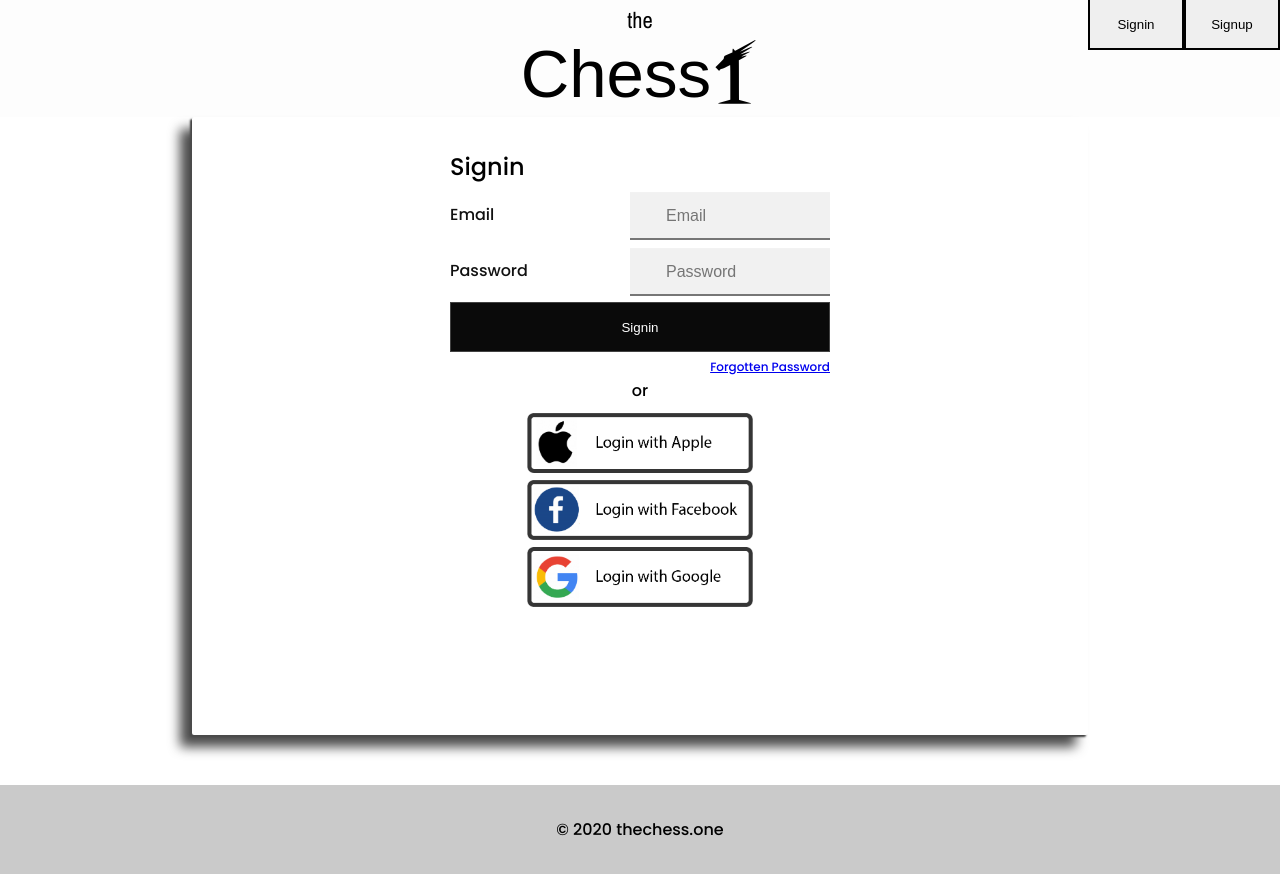
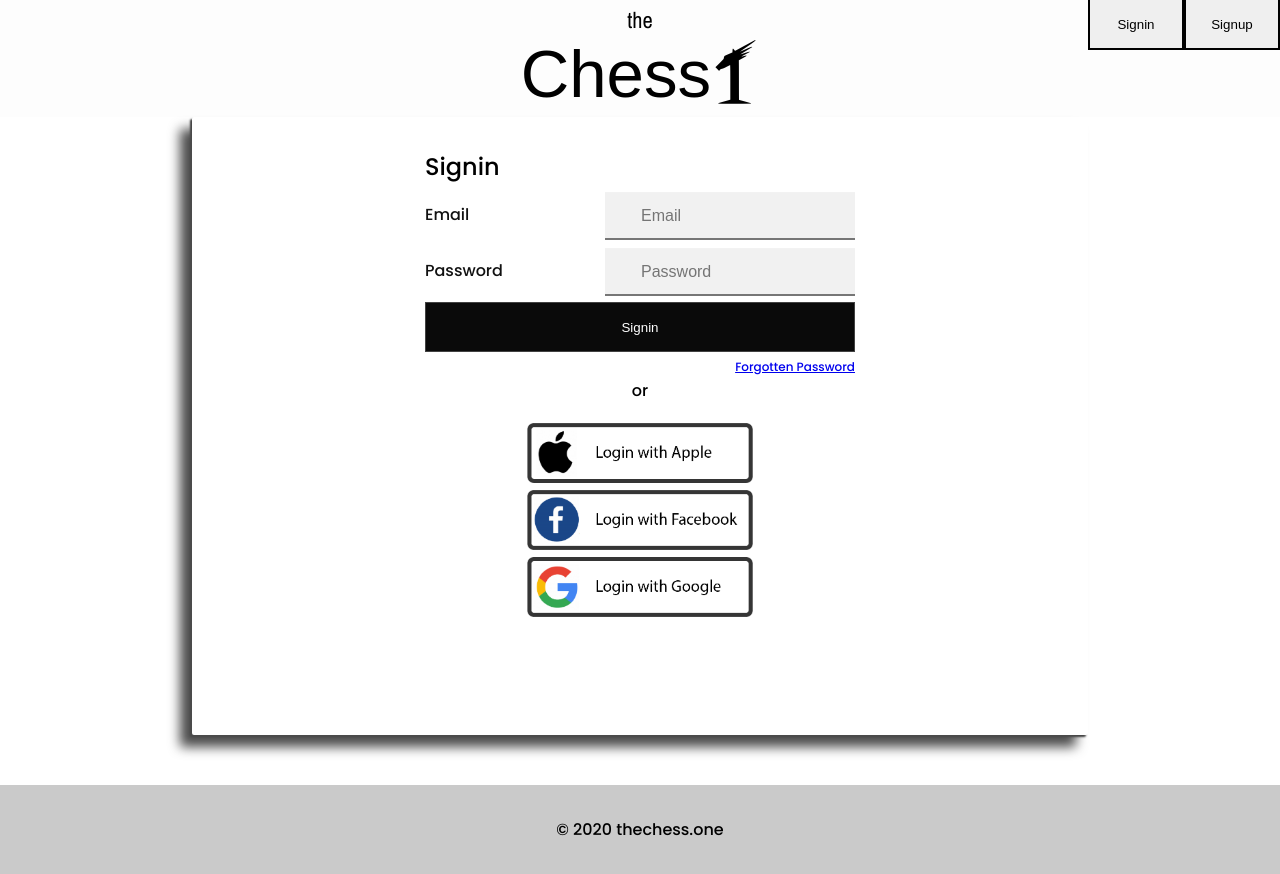
Before and after one commit to saleemmorris/thechessone, a React (Create React App) app: page /signin in a window 1280 px wide. Built offline with nearby package versions, Linux system fonts and the light colour scheme; no server answers; a web font is replaced by a local one.

Commit message:
enclosed signout button with correct div

```diff
--- a/src/App.tsx
+++ b/src/App.tsx
@@ -62,7 +62,9 @@ const App: FC = () => {
             component={ForgotPassword}
             exact
           />
+          <PublicRoutes path='*' component={Homepage} />
           <PrivateRoutes path='/dashboard' component={Dashboard} exact />
+          <PublicRoutes path='*' component={Dashboard} />
         </Switch>
         <div className='r-spacer'></div>
         <Footer />
--- a/src/components/pages/Dashboard.tsx
+++ b/src/components/pages/Dashboard.tsx
@@ -1,6 +1,7 @@
 import React, { FC, useEffect } from "react";
 import { useSelector, useDispatch } from "react-redux";
 
+import "../../resources/scss/dashboard.scss";
 import Message from "../ui/Message";
 import { setSuccess } from "../../store/actions/authActions";
 import { RootState } from "../../store";
--- a/src/components/sections/Header.tsx
+++ b/src/components/sections/Header.tsx
@@ -57,7 +57,13 @@ const Header: FC = () => {
             />
           </div>
         ) : (
-          <Button text='Sign Out' onClick={logoutClickHandler} />
+          <div className='header-right'>
+            <Button
+              className='header btn'
+              text='Sign Out'
+              onClick={logoutClickHandler}
+            />
+          </div>
         )}
       </div>
     </div>
--- a/src/resources/scss/forms.scss
+++ b/src/resources/scss/forms.scss
@@ -33,7 +33,7 @@
       input[type="date"],
       input[type="email"] {
         display: block;
-        width: 200px;
+        width: 250px;
         height: 48px;
         margin-top: 8px;
         padding: 6px 0 6px 36px;
--- a/src/resources/scss/layout.scss
+++ b/src/resources/scss/layout.scss
@@ -47,8 +47,8 @@
       .header-left {
         grid-column: 1 / span 1;
         img {
-          width: 100px;
-          height: 100px;
+          width: 50px;
+          height: 50px;
         }
       }
       .header-center {
--- a/src/resources/scss/signin.scss
+++ b/src/resources/scss/signin.scss
@@ -12,6 +12,6 @@
     float: right;
   }
   .my-15 {
-    margin: 20px 0 10px 0;
+    margin: 20px 0 20px 0;
   }
 }
```
Also changed, not shown: src/resources/scss/dashboard.scss (added).
